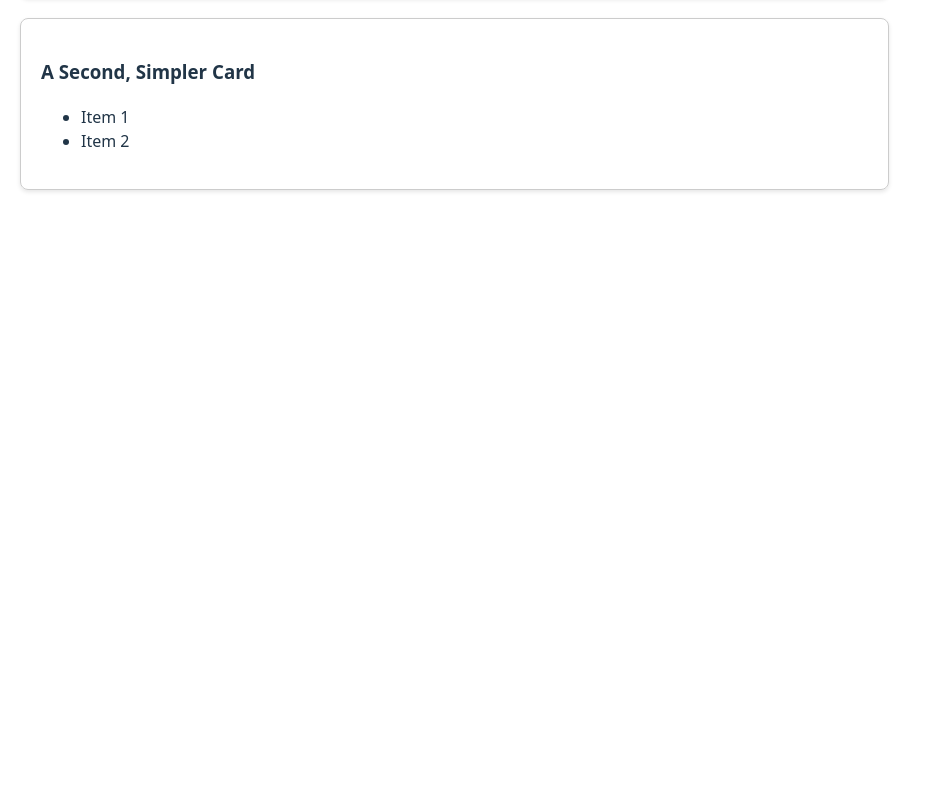
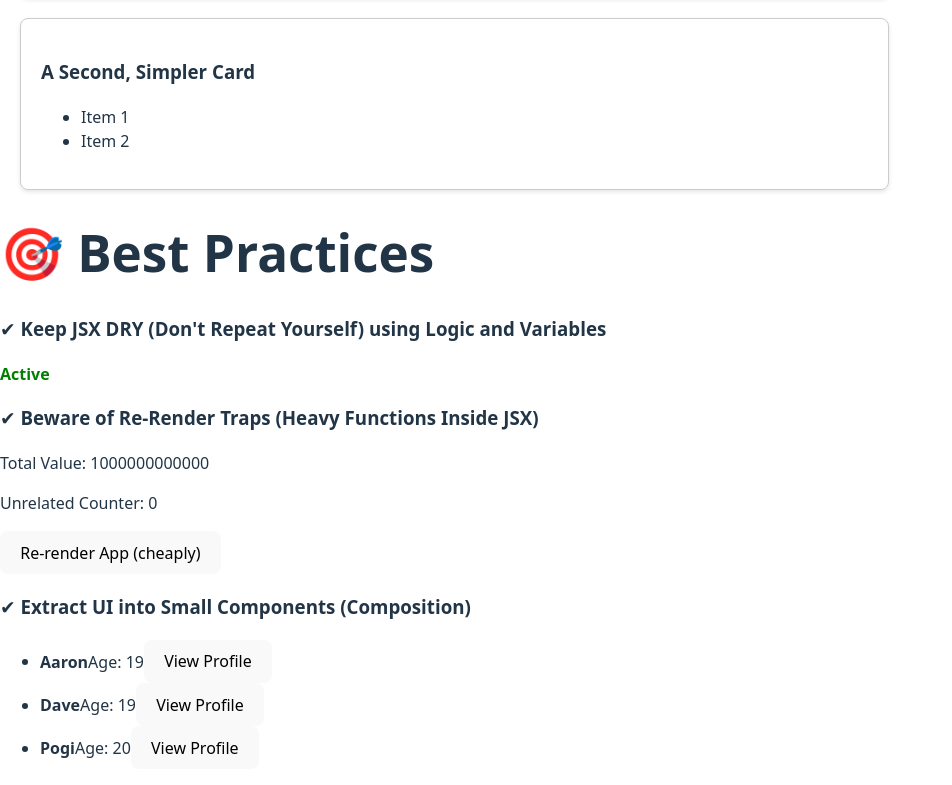
Before and after one commit to AaronCallanga/Javascript-x-React, a React app in the folder React/jsx/: page / in a window 1280 px wide. Shown: the part 3236-4021 px from the top of the page, without its empty margins (0-952 px from the left). Before the commit the page ends 3446 px from the top, so only its background shows below. Built offline with nearby package versions, Linux system fonts and the light colour scheme; the HTML template or start-up script is replaced by a standard one.

Commit message:
Best Practices

```diff
--- a/React/jsx/src/App.jsx
+++ b/React/jsx/src/App.jsx
@@ -5,6 +5,9 @@ import { ConditionalRendering } from "./lessons/ConditionalRendering";
 import { ListAndMapping } from "./lessons/ListAndMapping";
 import { PassingProps } from "./lessons/PassingProps";
 import { PassingUIProps } from "./lessons/PassingUIProps";
+import { KeepItDRY } from "./lessons/BestPractices/KeepItDRY";
+import { Memoization } from "./lessons/BestPractices/Memoization";
+import { SmallComponent } from "./lessons/BestPractices/SmallComponents";
 
 // This file demonstrates fundamental JSX concepts within a single App component.
 
@@ -34,7 +37,10 @@ const App = () => {
       <PassingUIProps />
 
       {/* --- Section 6: JSX Best Practices --- */}
-
+      <h1>🎯 Best Practices</h1>
+      <KeepItDRY />
+      <Memoization />
+      <SmallComponent />
     </>
   );
 };
--- a/React/jsx/src/lessons/BestPractices/KeepItDRY.jsx
+++ b/React/jsx/src/lessons/BestPractices/KeepItDRY.jsx
@@ -5,12 +5,12 @@
 const StatusComponent1 = ({ status }) => {
   return (
     <div>
-      {status === 'active' ? (
-        <span style={{ color: 'green', fontWeight: 'bold' }}>Active</span>
-      ) : status === 'pending' ? (
-        <span style={{ color: 'orange' }}>Pending</span>
+      {status === "active" ? (
+        <span style={{ color: "green", fontWeight: "bold" }}>Active</span>
+      ) : status === "pending" ? (
+        <span style={{ color: "orange" }}>Pending</span>
       ) : (
-        <span style={{ color: 'red' }}>Inactive</span>
+        <span style={{ color: "red" }}>Inactive</span>
       )}
     </div>
   );
@@ -19,9 +19,13 @@ const StatusComponent1 = ({ status }) => {
 // Good Practice (DRY using external logic and variables):
 const StatusComponent = ({ status }) => {
   // Logic calculated beforehand
-  const isActive = status === 'active';
-  const statusColor = isActive ? 'green' : status === 'pending' ? 'orange' : 'red'; // or use inline switch
-  const fontWeight = isActive ? 'bold' : 'normal';
+  const isActive = status === "active";
+  const statusColor = isActive
+    ? "green"
+    : status === "pending"
+    ? "orange"
+    : "red"; // or use inline switch
+  const fontWeight = isActive ? "bold" : "normal";
   const statusText = status.charAt(0).toUpperCase() + status.slice(1);
 
   return (
@@ -33,3 +37,12 @@ const StatusComponent = ({ status }) => {
     </div>
   );
 };
+
+export const KeepItDRY = () => {
+  return (
+    <>
+      <h3>✔ Keep JSX DRY (Don't Repeat Yourself) using Logic and Variables</h3>
+      <StatusComponent status={"active"} />
+    </>
+  );
+};
--- a/React/jsx/src/lessons/BestPractices/Memoization.jsx
+++ b/React/jsx/src/lessons/BestPractices/Memoization.jsx
@@ -2,7 +2,7 @@
 
 //Avoid putting complex or computationally expensive JavaScript functions directly inside the JSX return() block. Every time the component re-renders (which happens often), that expensive function runs again, potentially slowing down your app.
 //Bad Practice (Expensive Calculation inside render):
-const Memoization1 = ({ data }) => {
+const ExpensiveComponent1 = ({ data }) => {
 
   // A very heavy function that processes a large array
   const calculateExpensiveData = (inputData) => {
@@ -24,13 +24,13 @@ const Memoization1 = ({ data }) => {
 // Use useMemo from React to calculate the value once and only recalculate it if the input data actually changes. This prevents re-running the heavy logic on every simple re-render.
 import React, { useMemo, useState } from 'react';
 
-const Memoization = ({ initialData }) => {
+const ExpensiveComponent = ({ initialData }) => {
   const [count, setCount] = useState(0); // This state change causes re-renders
 
   const calculateExpensiveData = (inputData) => {
     // Imagine thousands of operations here...
     console.log("Expensive function ran!");
-    return inputData.length * 100;
+    return inputData * 100;
   };
 
   // Use useMemo: the calculation only runs when 'initialData' changes.
@@ -41,9 +41,18 @@ const Memoization = ({ initialData }) => {
 
   return (
     <div>
-      <h1>Total Value: {memoizedValue}</h1>
+      <p>Total Value: {memoizedValue}</p>
       <p>Unrelated Counter: {count}</p>
       <button onClick={() => setCount(c => c + 1)}>Re-render App (cheaply)</button>
     </div>
   );
 };
+
+export const Memoization = () => {
+  return (
+    <>
+      <h3>✔ Beware of Re-Render Traps (Heavy Functions Inside JSX)</h3>
+      <ExpensiveComponent initialData={10000000000} />
+    </>
+  );
+};
--- a/React/jsx/src/lessons/BestPractices/SmallComponents.jsx
+++ b/React/jsx/src/lessons/BestPractices/SmallComponents.jsx
@@ -40,3 +40,23 @@ const UserList = ({ users }) => {
     </ul>
   );
 };
+
+export const SmallComponent = () => {
+
+   const person1 = {
+    id: 1,
+    name: "Aaron",
+    age: 19,
+  };
+  const person2 = { ...person1, id: 2, name: "Dave" };
+  const person3 = { ...person1, id: 3, name: "Pogi", age: 20 };
+
+  const peoples = [person1, person2, person3];
+
+  return (
+    <>
+      <h3>✔ Extract UI into Small Components (Composition)</h3>
+      <UserList users={peoples}/>
+    </>
+  );
+};
```
